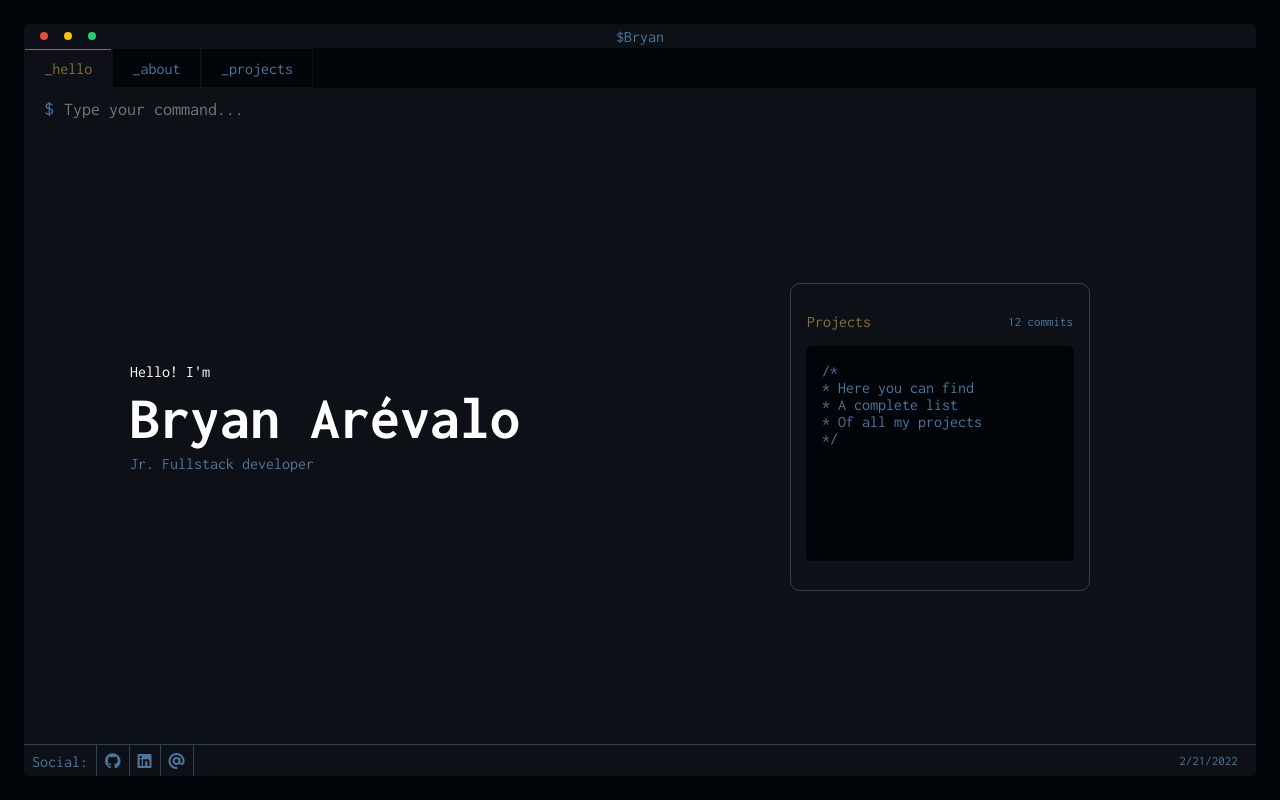
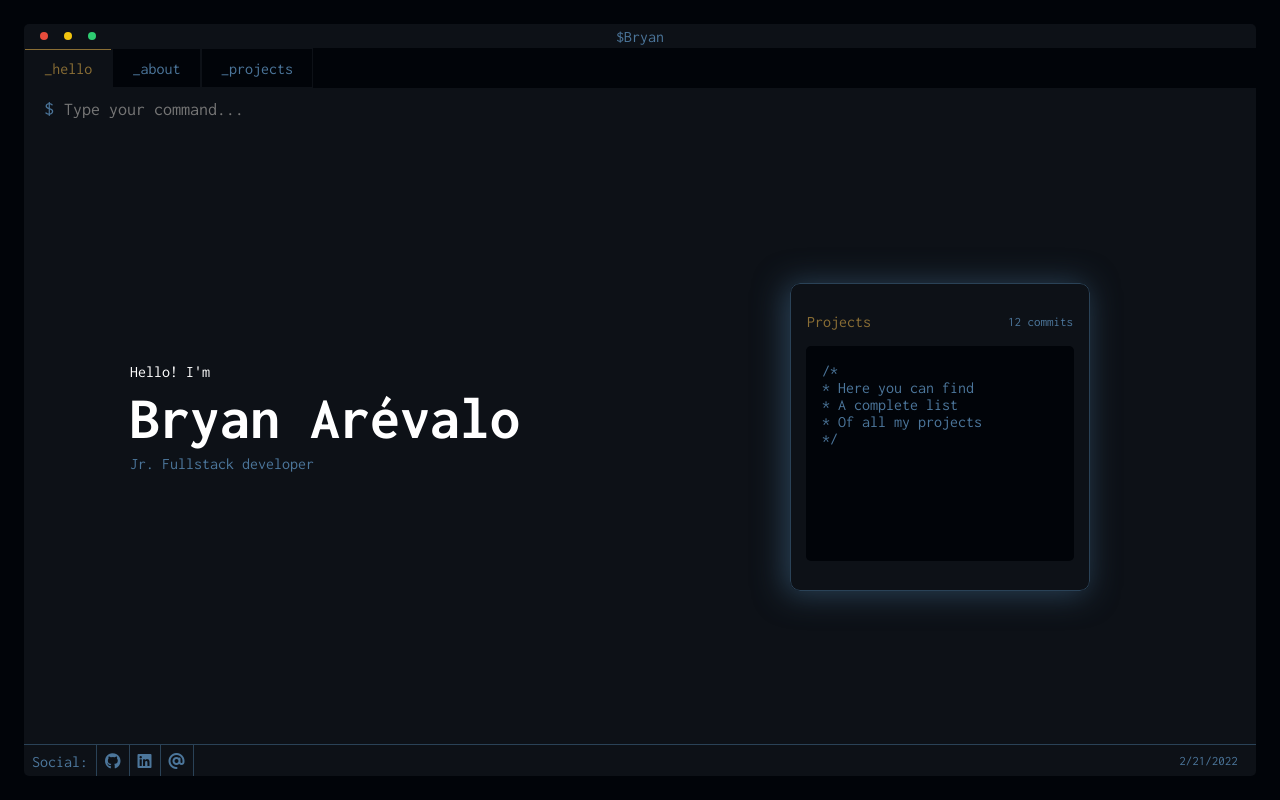
Before and after one commit to ripterdust/Portfolio2022, a React (Create React App) app: page / in a window 1280 px wide. Built offline with nearby package versions, Linux system fonts and the light colour scheme.

Commit message:
Finished the projects card

```diff
--- a/src/styles/_myData.scss
+++ b/src/styles/_myData.scss
@@ -29,6 +29,10 @@
         .projectCardHello{
             position: relative;
             overflow: hidden;
+            box-shadow: -4px 2px 31px 1px $border;
+            -webkit-box-shadow: -4px 2px 31px 1px $border;
+            -moz-box-shadow: -4px 2px 31px 1px $border;
+            border-radius: 10px;
             .card{
                 width: 100%;
                 height: 100%;
```
